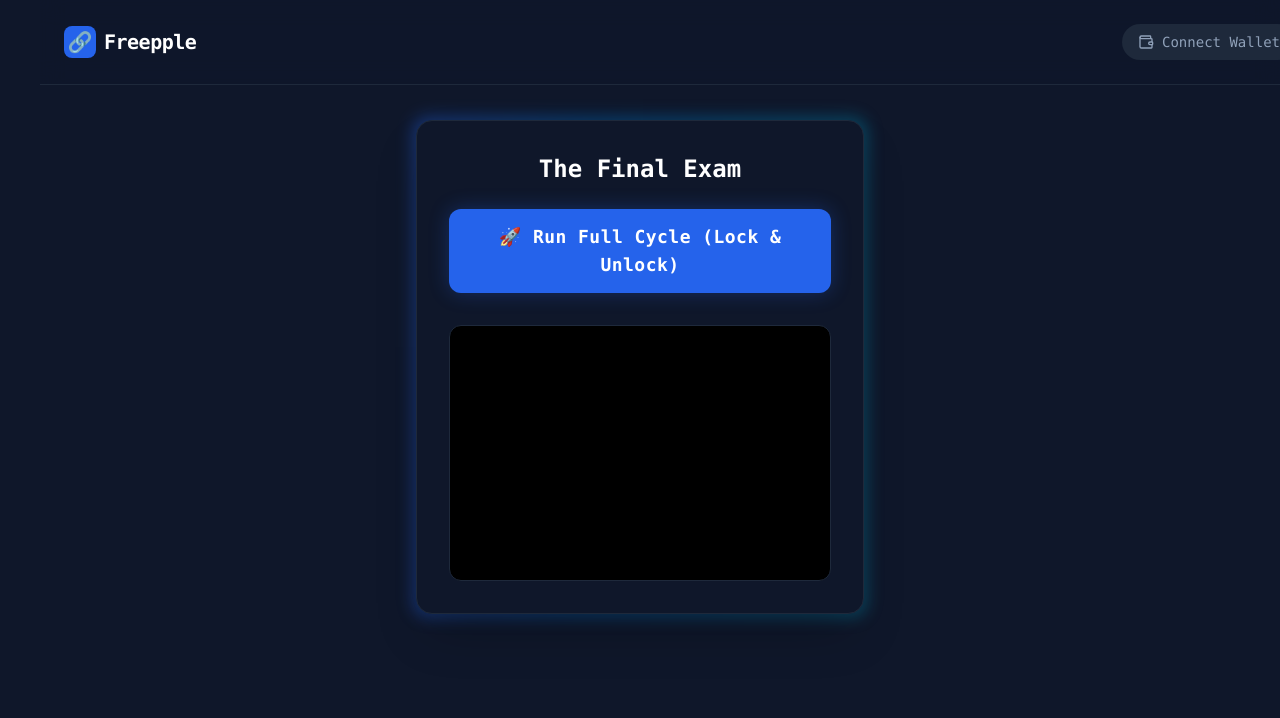
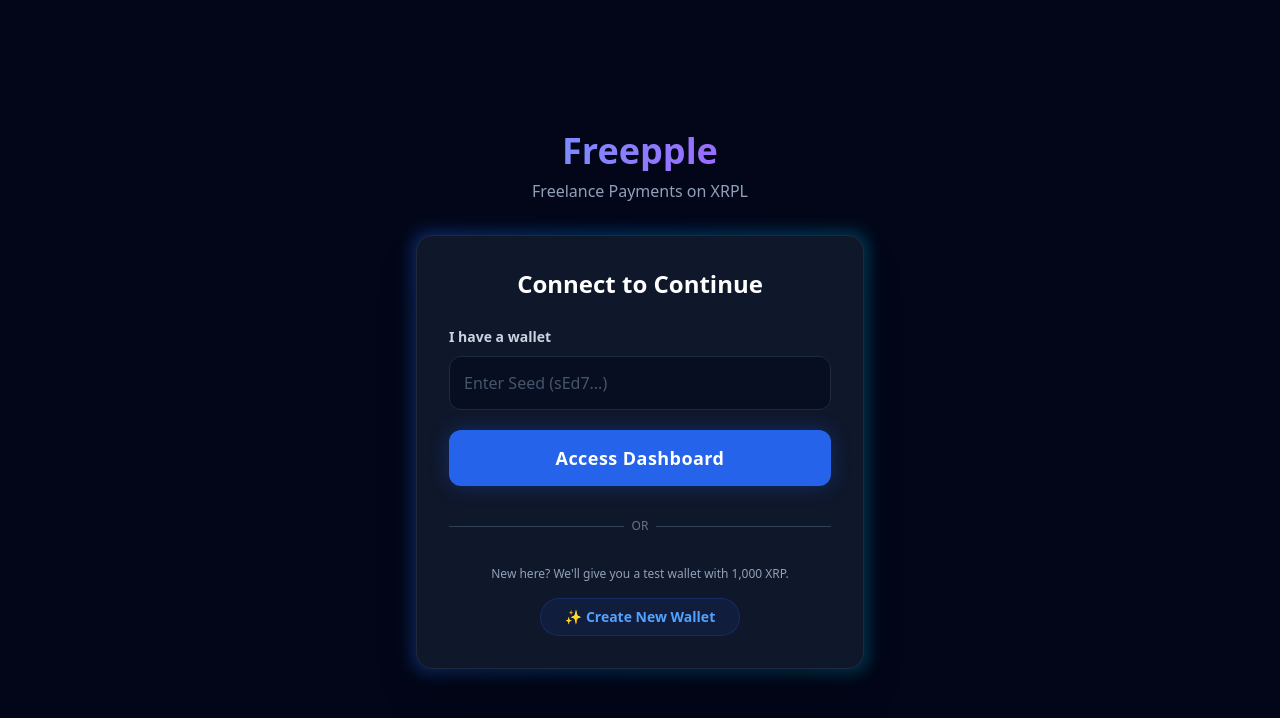
Before and after one commit to wylandee/nus-fintech-summit-2026, a React (Vite) app in the folder freepple/: page / in a window 1280 px wide. Shown: the top 718 px of the page. Built offline with nearby package versions, Linux system fonts and the light colour scheme.

Commit message:
Add login page

```diff
--- a/freepple/src/App.jsx
+++ b/freepple/src/App.jsx
@@ -1,68 +1,51 @@
 import { useState } from 'react'
-import { Navbar } from './components/Navbar'
-import { Card } from './components/Card'
-import { GlowButton } from './components/GlowButton'
-import { getDevWallet, createEscrow, claimEscrow } from './utils/xrplManager' // Import new function
+import { BrowserRouter, Routes, Route, Link } from 'react-router-dom'
+import { NavBarPro } from './components/NavBarPro'
+import { Pay } from './pages/Pay'
+import { Dashboard } from './pages/Dashboard'
+import { Login } from './pages/login' // Import the new page
 
 function App() {
-  const [logs, setLogs] = useState([])
-  const addLog = (msg) => setLogs(prev => [...prev, msg])
+  const [wallet, setWallet] = useState(null)
 
-  const runFullCycle = async () => {
-    setLogs([])
-    addLog("⏳ Starting Full Lifecycle Test...")
-
-    try {
-      // 1. Get Wallet
-      addLog("💰 Step 1: Funding Wallet...")
-      const wallet = await getDevWallet()
-      addLog(`✅ Wallet: ${wallet.address}`)
-
-      // 2. Lock Funds
-      addLog("🔒 Step 2: Locking 10 XRP...")
-      // Note: We are locking money to OURSELVES to make the test simple
-      const lockResult = await createEscrow(wallet, "10", wallet.address)
-
-      addLog(`✅ Locked! ID (Seq): ${lockResult.sequence}`)
-      addLog(`🔑 Secret: ${lockResult.secret}`)
-      console.log("👉 DEBUG SEQUENCE:", lockResult.sequence)
-      // 3. Unlock Funds
-      addLog("🔓 Step 3: Claiming Funds...")
-      const claimHash = await claimEscrow(
-        wallet,                // Claimer
-        wallet.address,        // Owner (Client)
-        lockResult.sequence,   // The Escrow ID
-        lockResult.condition,  // The Lock
-        lockResult.secret      // The Key
-      )
-
-      addLog(`✅ SUCCESS! Money Released.`)
-      addLog(`📜 Claim Tx: ${claimHash}`)
-
-    } catch (error) {
-      console.error(error)
-      addLog(`❌ ERROR: ${error.message}`)
-    }
+  // 🚪 THE GATEKEEPER
+  // If user is not logged in, ONLY show the Login Page
+  if (!wallet) {
+    return <Login setWallet={setWallet} />
   }
 
+  // Once logged in, show the full application
   return (
-    <div className="min-h-screen bg-slate-900 text-white p-10 font-mono">
-      <Navbar />
-      <div className="max-w-2xl mx-auto mt-20">
-        <Card title="The Final Exam">
-          <GlowButton onClick={runFullCycle}>
-            🚀 Run Full Cycle (Lock & Unlock)
-          </GlowButton>
-          <div className="mt-8 bg-black border border-slate-800 p-4 rounded-xl h-64 overflow-y-auto text-xs">
-            {logs.map((log, i) => (
-              <div key={i} className="mb-2 pb-1 border-b border-slate-900/50 text-slate-300">
-                {log}
-              </div>
-            ))}
-          </div>
-        </Card>
+    <BrowserRouter>
+      <div className="min-h-screen bg-slate-900 text-white font-sans pb-20">
+
+        {/* Pass wallet to Navbar so it shows the address/logout */}
+        <NavBarPro
+          walletAddress={wallet.address}
+          setWallet={setWallet} // Passing this allows "Logout" (setting wallet to null)
+        />
+
+        <div className="pt-20">
+          <Routes>
+            {/* Default to Dashboard on Login */}
+            <Route path="/" element={<Dashboard wallet={wallet} />} />
+            <Route path="/dashboard" element={<Dashboard wallet={wallet} />} />
+            <Route path="/pay" element={<Pay wallet={wallet} />} />
+          </Routes>
+        </div>
+
+        {/* Floating Nav for Demo purposes */}
+        <nav className="fixed bottom-6 right-6 flex gap-3 z-50">
+          <Link to="/pay" className="bg-slate-800 border border-slate-700 hover:bg-slate-700 text-slate-300 px-4 py-2 rounded-lg text-xs font-bold shadow-xl transition">
+            Make Payment
+          </Link>
+          <Link to="/dashboard" className="bg-slate-800 border border-slate-700 hover:bg-slate-700 text-slate-300 px-4 py-2 rounded-lg text-xs font-bold shadow-xl transition">
+            My Dashboard
+          </Link>
+        </nav>
+
       </div>
-    </div>
+    </BrowserRouter>
   )
 }
 
--- /dev/null
+++ b/freepple/src/components/NavBarPro.jsx
@@ -0,0 +1,73 @@
+import { useState } from 'react'
+import { GlowButton } from './GlowButton'
+import { getExistingWallet } from '../utils/xrplLogin' // Import from the new file
+
+export function NavBarPro({ walletAddress, onConnect, setWallet }) {
+  const [isLoginMode, setIsLoginMode] = useState(false)
+  const [seedInput, setSeedInput] = useState("")
+
+  const handleLogin = async () => {
+    if (!seedInput) return alert("Enter a seed")
+    try {
+      const wallet = await getExistingWallet(seedInput)
+      setWallet(wallet) // This updates the Main App
+      setIsLoginMode(false)
+      alert("✅ Login Success!")
+    } catch (e) {
+      alert("❌ Invalid Seed")
+    }
+  }
+
+  return (
+    <nav className="fixed top-0 w-full bg-black/90 border-b border-blue-900/50 p-4 z-50 flex justify-between items-center shadow-2xl">
+      <div className="flex items-center gap-2">
+         {/* A generic logo icon for the V2 look */}
+        <div className="w-8 h-8 bg-blue-600 rounded-lg flex items-center justify-center font-bold text-white">F</div>
+        <div className="text-xl font-bold text-white tracking-tighter">
+          Freepple <span className="text-blue-500 text-xs uppercase bg-blue-900/30 px-2 py-1 rounded">Pro</span>
+        </div>
+      </div>
+
+      <div className="flex gap-2">
+        {walletAddress ? (
+          <div className="flex items-center gap-2 bg-slate-800 rounded-lg px-4 py-2 border border-slate-700">
+            <div className="w-2 h-2 bg-green-400 rounded-full animate-pulse shadow-[0_0_10px_#4ade80]"></div>
+            <div className="flex flex-col text-right leading-none">
+              <span className="text-[10px] text-slate-400 font-bold uppercase">Connected</span>
+              <span className="text-xs font-mono text-white">
+                {walletAddress.substring(0, 4)}...{walletAddress.substring(walletAddress.length - 4)}
+              </span>
+            </div>
+          </div>
+        ) : isLoginMode ? (
+          <div className="flex gap-2 animate-in slide-in-from-right duration-300">
+            <input
+              value={seedInput}
+              onChange={(e) => setSeedInput(e.target.value)}
+              placeholder="Paste sEd... seed here"
+              className="bg-slate-900 text-white text-xs px-3 rounded border border-blue-500/50 w-48 focus:outline-none focus:border-blue-500 transition-all"
+            />
+            <button onClick={handleLogin} className="text-xs bg-blue-600 hover:bg-blue-500 px-4 rounded text-white font-bold transition">
+              GO
+            </button>
+            <button onClick={() => setIsLoginMode(false)} className="text-xs text-slate-500 hover:text-white px-2">
+              Cancel
+            </button>
+          </div>
+        ) : (
+          <div className="flex gap-2">
+            <button
+              onClick={() => setIsLoginMode(true)}
+              className="px-4 py-2 rounded-lg text-xs font-bold text-slate-300 hover:text-white hover:bg-white/5 transition"
+            >
+              Recover Wallet
+            </button>
+            <GlowButton onClick={onConnect}>
+              Create New
+            </GlowButton>
+          </div>
+        )}
+      </div>
+    </nav>
+  )
+}
--- /dev/null
+++ b/freepple/src/pages/login.jsx
@@ -0,0 +1,98 @@
+import { useState } from 'react'
+import { Card } from '../components/Card'
+import { GlowButton } from '../components/GlowButton'
+import { Input } from '../components/Input'
+// Import both logic engines
+import { getDevWallet } from '../utils/xrplManager'
+import { getExistingWallet } from '../utils/xrplLogin'
+
+export function Login({ setWallet }) {
+  const [isLoading, setIsLoading] = useState(false)
+  const [seedInput, setSeedInput] = useState("")
+  const [error, setError] = useState("")
+
+  // OPTION A: Create New
+  const handleCreate = async () => {
+    setIsLoading(true)
+    setError("")
+    try {
+      const wallet = await getDevWallet()
+      alert(`🎉 Wallet Created! Save this Seed: ${wallet.seed}`)
+      setWallet(wallet) // Unlocks the App
+    } catch (e) {
+      setError("Creation failed: " + e.message)
+    }
+    setIsLoading(false)
+  }
+
+  // OPTION B: Login with Seed
+  const handleLogin = async () => {
+    if (!seedInput) return setError("Please enter your seed (sEd...)")
+    setIsLoading(true)
+    setError("")
+    try {
+      const wallet = await getExistingWallet(seedInput)
+      setWallet(wallet) // Unlocks the App
+    } catch (e) {
+      setError("Invalid Seed or Network Error")
+    }
+    setIsLoading(false)
+  }
+
+  return (
+    <div className="min-h-screen bg-slate-950 flex items-center justify-center p-4">
+      <div className="max-w-md w-full space-y-8">
+
+        {/* Logo Area */}
+        <div className="text-center">
+          <h1 className="text-4xl font-bold bg-gradient-to-r from-blue-400 to-purple-500 bg-clip-text text-transparent mb-2">
+            Freepple
+          </h1>
+          <p className="text-slate-400">Freelance Payments on XRPL</p>
+        </div>
+
+        {/* The Main Card */}
+        <Card title="Connect to Continue">
+
+          {/* Section 1: Existing User */}
+          <div className="space-y-4">
+            <label className="text-sm font-bold text-slate-300">I have a wallet</label>
+            <Input
+              placeholder="Enter Seed (sEd7...)"
+              value={seedInput}
+              onChange={(e) => setSeedInput(e.target.value)}
+            />
+            <GlowButton onClick={handleLogin} isLoading={isLoading}>
+              Access Dashboard
+            </GlowButton>
+          </div>
+
+          <div className="relative my-8">
+            <div className="absolute inset-0 flex items-center"><div className="w-full border-t border-slate-700"></div></div>
+            <div className="relative flex justify-center text-xs uppercase"><span className="bg-slate-900 px-2 text-slate-500">Or</span></div>
+          </div>
+
+          {/* Section 2: New User */}
+          <div className="text-center">
+            <p className="text-xs text-slate-400 mb-4">New here? We'll give you a test wallet with 1,000 XRP.</p>
+            <button
+              onClick={handleCreate}
+              disabled={isLoading}
+              className="text-blue-400 hover:text-blue-300 text-sm font-bold border border-blue-900/50 bg-blue-900/20 px-6 py-2 rounded-full transition-all hover:scale-105"
+            >
+              {isLoading ? "Creating..." : "✨ Create New Wallet"}
+            </button>
+          </div>
+
+          {/* Error Message */}
+          {error && (
+            <div className="mt-4 p-3 bg-red-900/20 border border-red-900/50 rounded text-red-400 text-xs text-center">
+              {error}
+            </div>
+          )}
+        </Card>
+
+      </div>
+    </div>
+  )
+}
--- /dev/null
+++ b/freepple/src/utils/xrplLogin.js
@@ -0,0 +1,25 @@
+import * as xrpl from 'xrpl'
+import { connectClient } from './xrplManager' // Reuse the connection logic
+
+/**
+ * LOGIN LOGIC: Restores a wallet from a specific seed
+ * @param {string} seed - The secret key (e.g. "sEd...")
+ */
+export async function getExistingWallet(seed) {
+  const _client = await connectClient()
+  console.log("🔑 Restoring Wallet from Seed...")
+
+  try {
+    // 1. Restore from seed
+    const wallet = xrpl.Wallet.fromSeed(seed)
+
+    // 2. Get live balance
+    const balance = await _client.getXrpBalance(wallet.address)
+
+    console.log(`✅ Logged in: ${wallet.address} (${balance} XRP)`)
+    return wallet
+  } catch (error) {
+    console.error("Login Failed:", error)
+    throw new Error("Invalid Seed or Connection Error")
+  }
+}
```
Also changed, not shown: freepple/package.json (+4 -3 lines), 1 other file (tests, documents, lock files or other folders).
